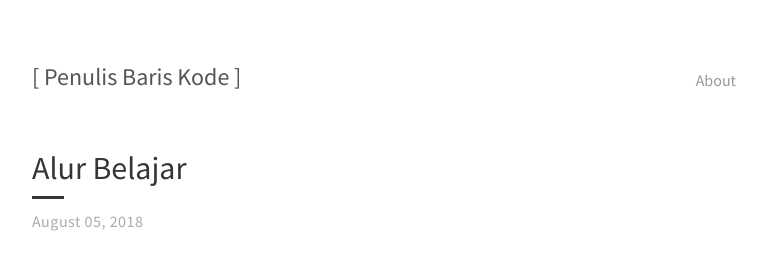
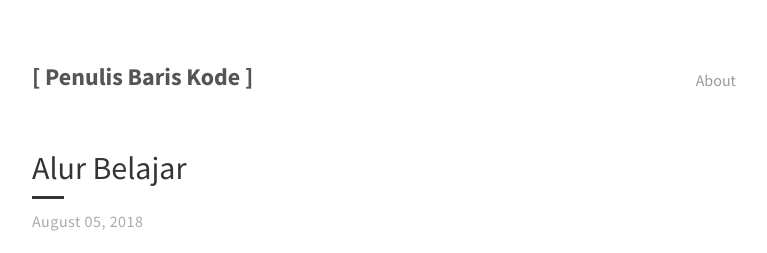
Before and after one commit to mfaridzia/mfaridzia.github.io, a Jekyll site: the page built from index.html, in a window 1280 px wide. Shown: the top 253 px of the page, without its empty margins (256-1023 px from the left). Built offline with Jekyll 4.4.1, drawn with Linux system fonts in a browser that asks for light colours; the list of posts is cut into pages by our own code.

Commit message:
Update default.html

```diff
--- a/_layouts/default.html
+++ b/_layouts/default.html
@@ -7,7 +7,7 @@
     <nav class="nav">
       <div class="nav-container">
         <a href="{{ site.baseurl }}/">
-          <h2 class="nav-title"> [ Penulis Baris Kode ] </h2>
+          <h2 class="nav-title" style="font-weight: bold;"> [ Penulis Baris Kode ] </h2>
         </a>
         <ul>
           <li><a href="{{ '/about' | prepend: site.baseurl }}">About</a></li>
```
